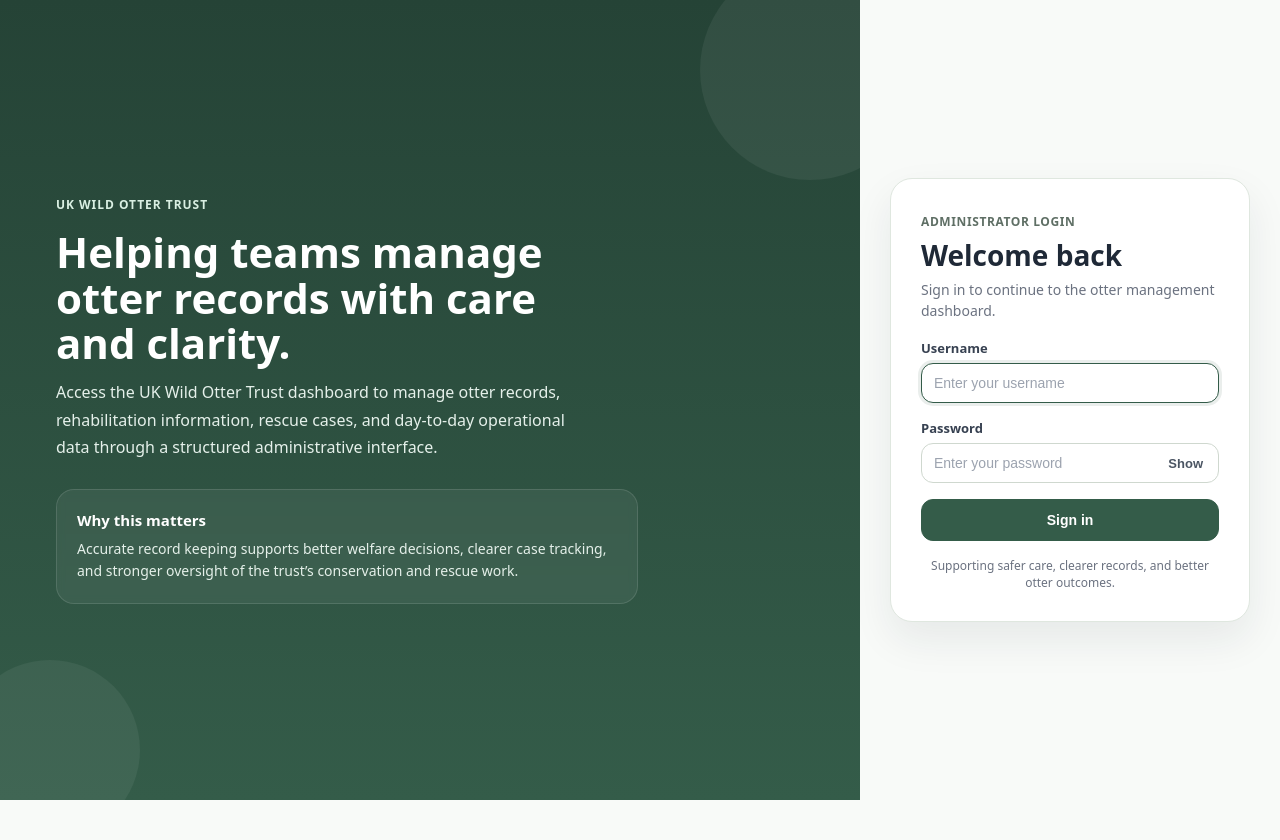
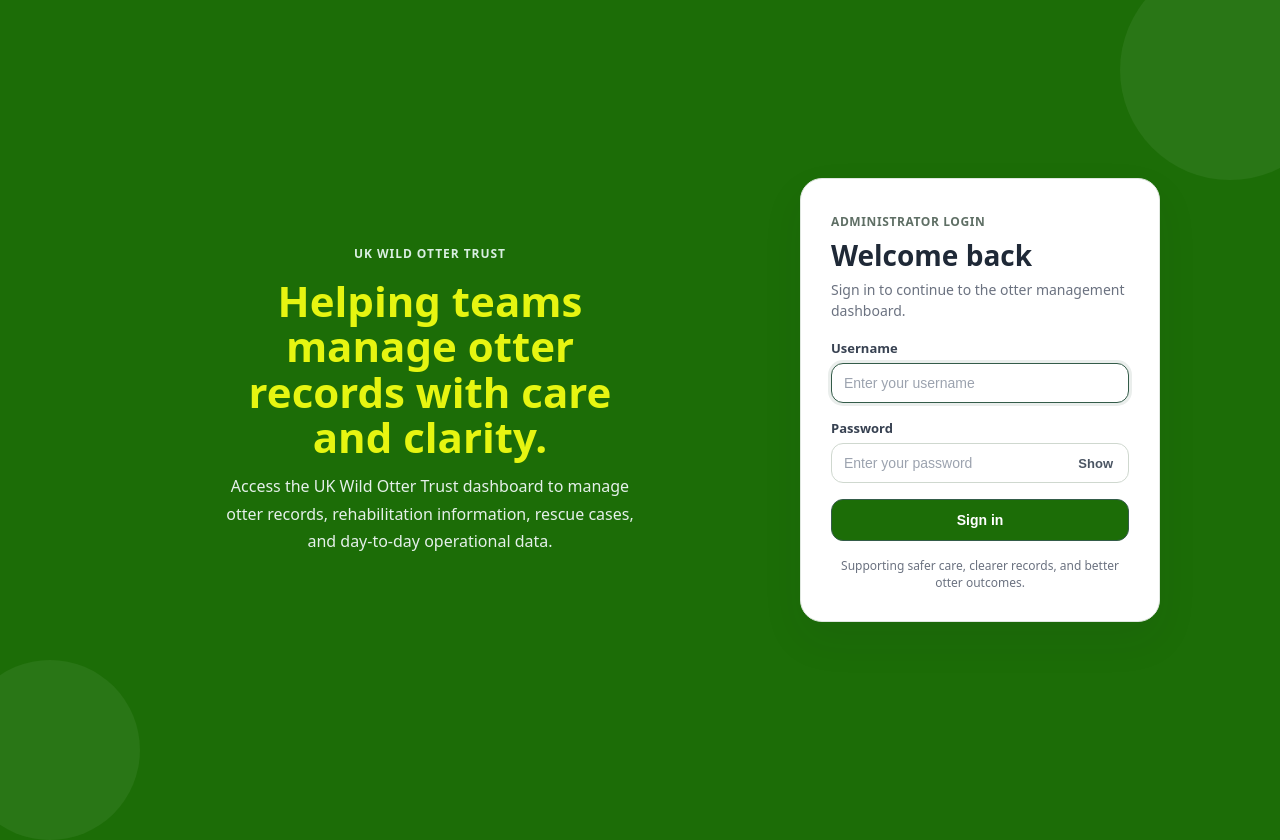
Before and after one commit to jddrtn/ukwot-app, a Django app: page /accounts/login/ in a window 1280 px wide; the page is wider, and only the part inside the window is pictured. Before the commit the page ends 800 px from the top of that part, so only its background shows below. Run offline with Django 5.2, Linux system fonts and the light colour scheme.

Commit message:
login ui improvements

```diff
--- a/ukwot/templates/auth/login.html
+++ b/ukwot/templates/auth/login.html
@@ -11,27 +11,27 @@
       margin: 0;
       min-height: 100vh;
       font-family: system-ui, "Segoe UI", Arial, sans-serif;
-      background: linear-gradient(180deg, #eef4ef 0%, #f6f8f6 100%);
+      background: #1C6D07;
       color: #1f2937;
     }
 
     /* ---------- Main two-column layout ---------- */
  .login-layout {
   display: grid;
-      grid-template-columns: 1.1fr 420px;
+  grid-template-columns: 1fr 420px;
+  max-width: 1100px; /* keep everything centered on large screens */
+  margin: auto;
   min-height: 100vh;
 }
 
     /* ---------- Left branding panel ---------- */
 .login-brand {
-      background: linear-gradient(180deg, #254336 0%, #345c49 100%);
-      color: #ffffff;
   padding: 56px;
   display: flex;
   flex-direction: column;
   justify-content: center;
-      position: relative;
-      overflow: hidden;
+  align-items: center; /* centers content horizontally */
+  text-align: center; /* centers text */
 }
 
     /* Soft decorative circles for a gentler wildlife-inspired look */
@@ -72,14 +72,15 @@
       margin: 0 0 14px;
       font-size: 42px;
       line-height: 1.08;
-      max-width: 540px;
+      max-width: 420px;
       position: relative;
       z-index: 1;
+        color: #E6F511;
     }
 
     .brand-text {
       margin: 0;
-      max-width: 540px;
+      max-width: 420px;
       color: #e5f0ea;
       font-size: 16px;
       line-height: 1.7;
@@ -89,7 +90,7 @@
 
     .brand-panel {
       margin-top: 28px;
-      max-width: 540px;
+      max-width: 420px;
       padding: 20px;
       border: 1px solid rgba(255, 255, 255, 0.12);
       border-radius: 18px;
@@ -119,7 +120,6 @@
       align-items: center;
       justify-content: center;
       padding: 28px;
-      background: #f8faf8;
     }
 
     .login-shell {
@@ -252,7 +252,7 @@
       padding: 12px;
       border: 1px solid #345c49;
       border-radius: 12px;
-      background: #345c49;
+      background: #1C6D07;
       color: #ffffff;
       font-size: 14px;
       font-weight: 700;
@@ -261,17 +261,15 @@
     }
 
     .btn:hover {
-      background: #254336;
+      background: #3c9a24;
+        border: 1px solid #3c9a24;
     }
 
     .btn:active {
       transform: translateY(1px);
     }
 
-    .btn:focus {
-      outline: none;
-      box-shadow: 0 0 0 3px rgba(52, 92, 73, 0.14);
-    }
+
 
     /* ---------- Footer / supporting link ---------- */
     .login-footer {
@@ -324,17 +322,9 @@
 
       <p class="brand-text">
         Access the UK Wild Otter Trust dashboard to manage otter records,
-        rehabilitation information, rescue cases, and day-to-day operational data
-        through a structured administrative interface.
+        rehabilitation information, rescue cases, and day-to-day operational data.
       </p>
 
-      <div class="brand-panel">
-        <h2 class="brand-panel-title">Why this matters</h2>
-        <p class="brand-panel-text">
-          Accurate record keeping supports better welfare decisions, clearer case
-          tracking, and stronger oversight of the trust’s conservation and rescue work.
-        </p>
-      </div>
     </section>
 
     <!-- Right-hand login form panel -->
```
Lines whose indentation alone changed are shown as unchanged.
